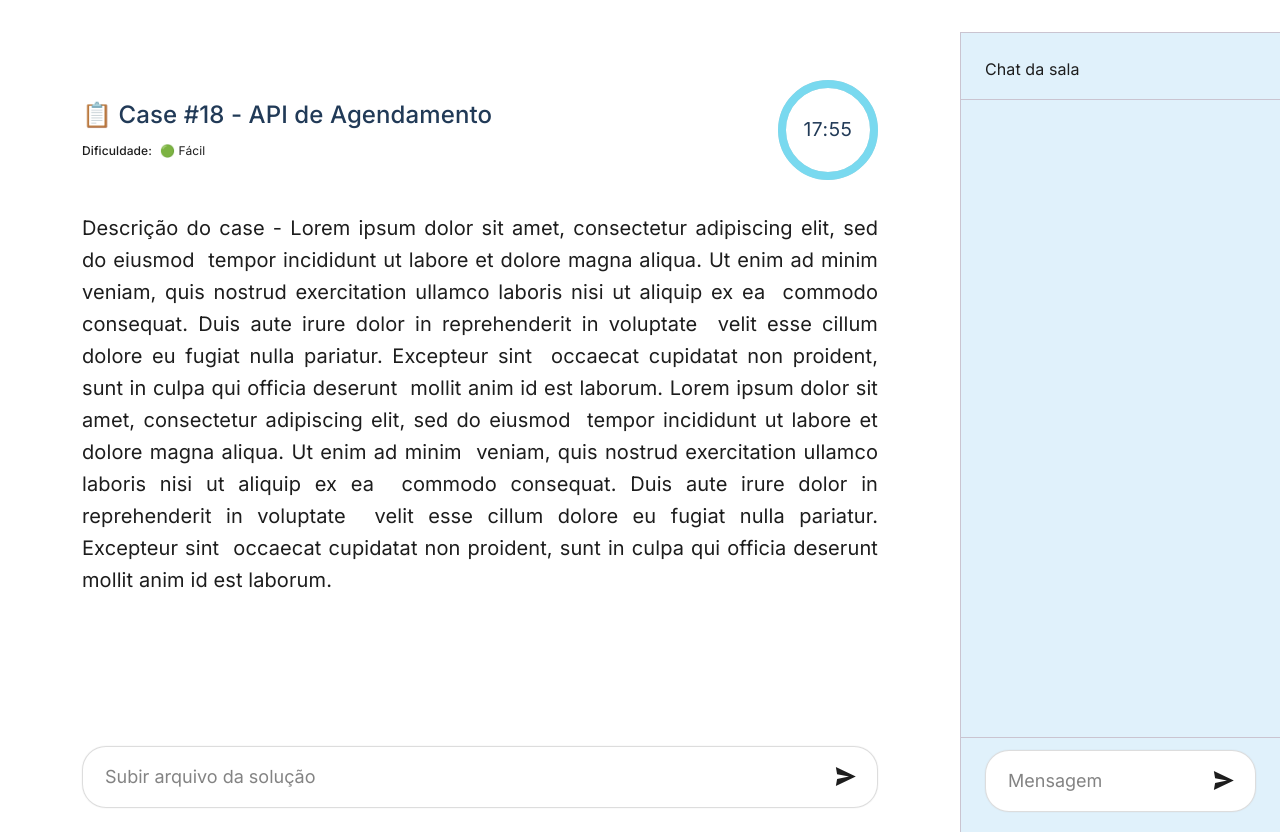
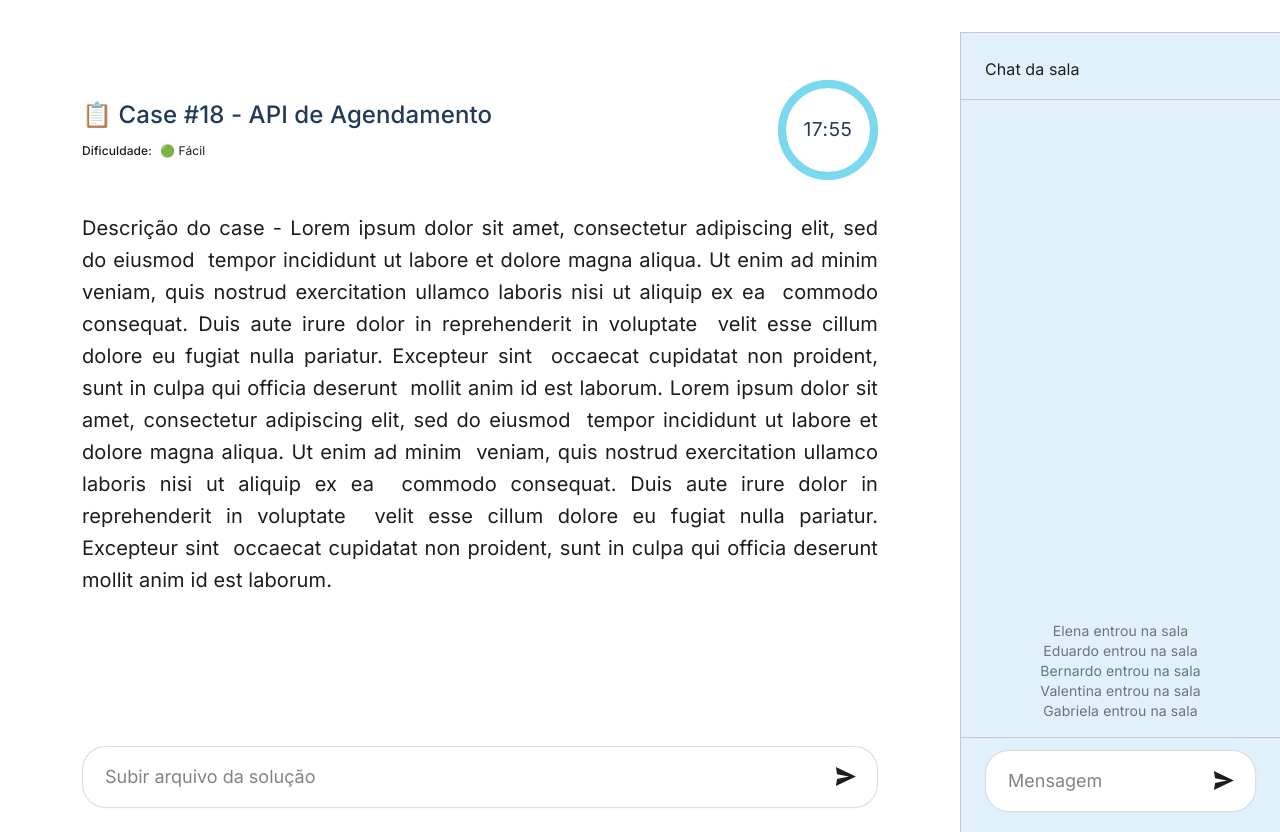
Before and after one commit to juninhos-comunidade/thecoders, a React (Vite) app in the folder thecoders-cases/: page /on-case in a window 1280 px wide. Built offline with nearby package versions, Linux system fonts and the light colour scheme.

Commit message:
✨ feat(chat-box): adiciona exibição de participantes na sala e suporte à identificação do usuário

```diff
--- a/thecoders-cases/src/components/chat-box/index.css
+++ b/thecoders-cases/src/components/chat-box/index.css
@@ -128,3 +128,14 @@
     background: #ffffff;
     border-radius: 1rem 1rem 1rem 0.25rem;
 }
+
+.users-in-the-room {
+    font-family: Inter;
+    font-size: 0.875rem;
+    font-style: normal;
+    font-weight: 400;
+    line-height: 1.25rem;
+    letter-spacing: 0.00625rem;
+    text-align: center;
+    color: #6B7280;
+}
--- a/thecoders-cases/src/components/chat-box/index.jsx
+++ b/thecoders-cases/src/components/chat-box/index.jsx
@@ -2,7 +2,7 @@ import { useState } from "react";
 import "./index.css";
 import SendMsgBar from "../send-msg-bar";
 
-export default function ChatBox({ initialMessages = [] }) {
+export default function ChatBox({ initialMessages = [], user }) {
     const [messages, setMessages] = useState(initialMessages);
 
     const handleSendMessage = (text) => {
@@ -27,6 +27,13 @@ export default function ChatBox({ initialMessages = [] }) {
 
             <div className="content-chat">
                 <div className="building-blocks">
+                    <p className="users-in-the-room">
+                        Elena entrou na sala <br/>
+                        Eduardo entrou na sala <br/>
+                        Bernardo entrou na sala <br/>
+                        Valentina entrou na sala <br/>
+                        {user} entrou na sala <br/>
+                    </p>
                     {messages.map((msg, index) => (
                         <div id="msg-text"
                             key={index}
--- a/thecoders-cases/src/pages/on-case/index.jsx
+++ b/thecoders-cases/src/pages/on-case/index.jsx
@@ -69,7 +69,7 @@ export default function OnCase() {
                     timeLimit={18} // 18 minutes
                 />
 
-                <ChatBox messages={[]} />
+                <ChatBox messages={[]} user="Gabriela" />
             </div>
         </>
     );
```
